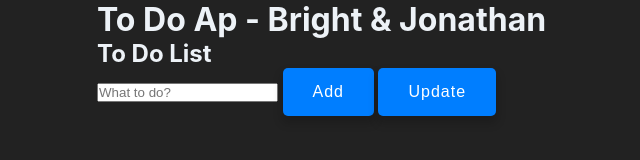
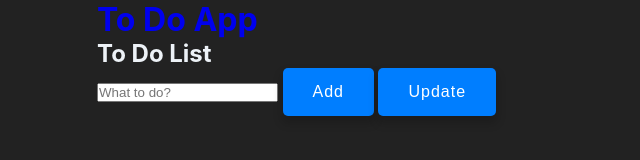
Before and after one commit to brightbawuah/MonkeyBusiness, a website: page To-Dp.html in a window 1280 px wide. Shown: the whole page, without its empty margins (201-841 px from the left). Drawn offline with Linux system fonts and the light colour scheme.

Commit message:
Update To-Dp.html
spellinf fouten verbeterd

```diff
--- a/To-Dp.html
+++ b/To-Dp.html
@@ -9,7 +9,9 @@
     <title>To do</title>
 </head>
 <body>
-    <h1>To Do Ap - Bright & Jonathan</h1>
+    <a href="Home.html">
+    <h1>To Do App</h1>
+   </a>
     <div id="wrapper" class="Header">
         <h2>To Do List</h2>
         <input type="text" id="add" placeholder="What to do?">
```
